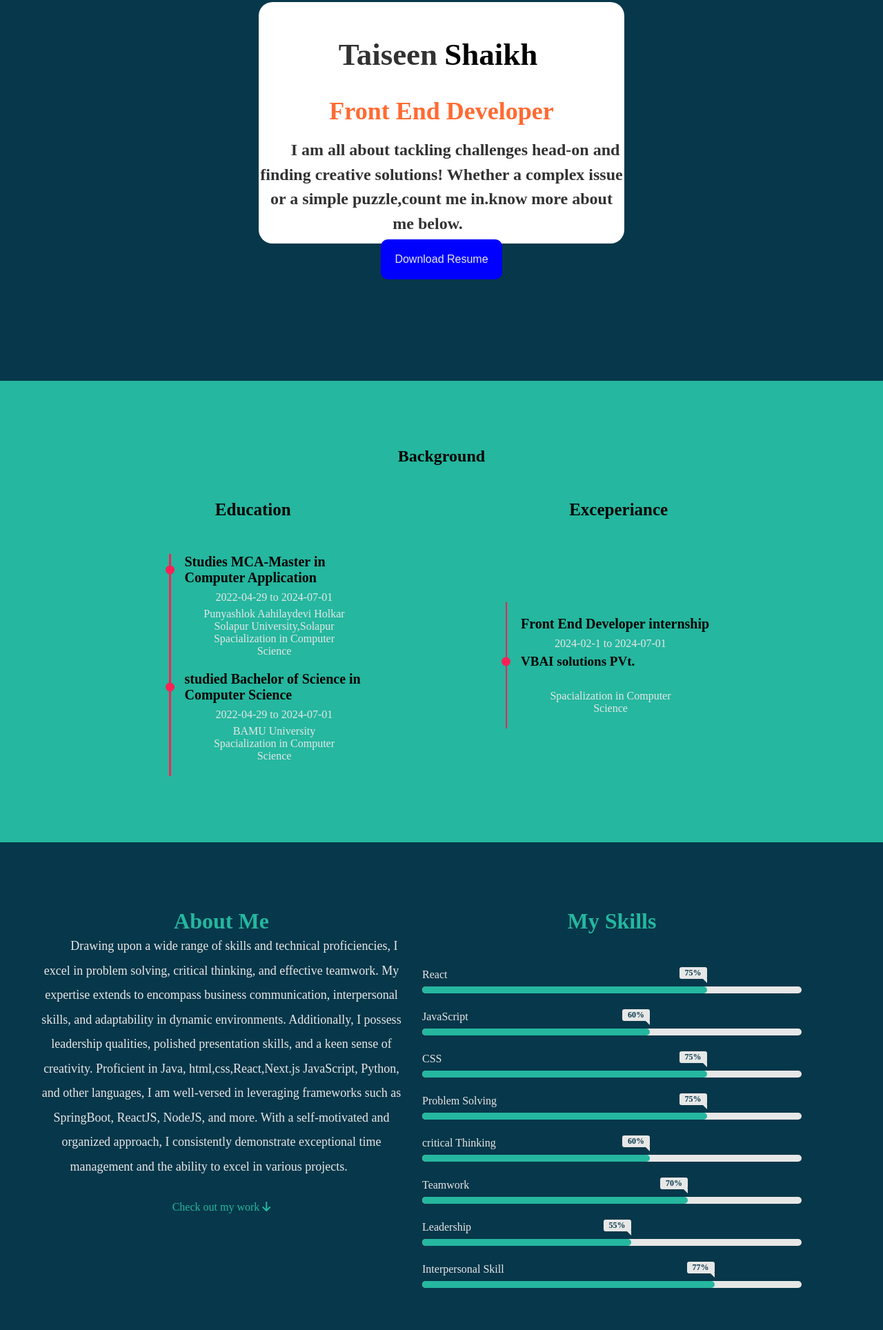
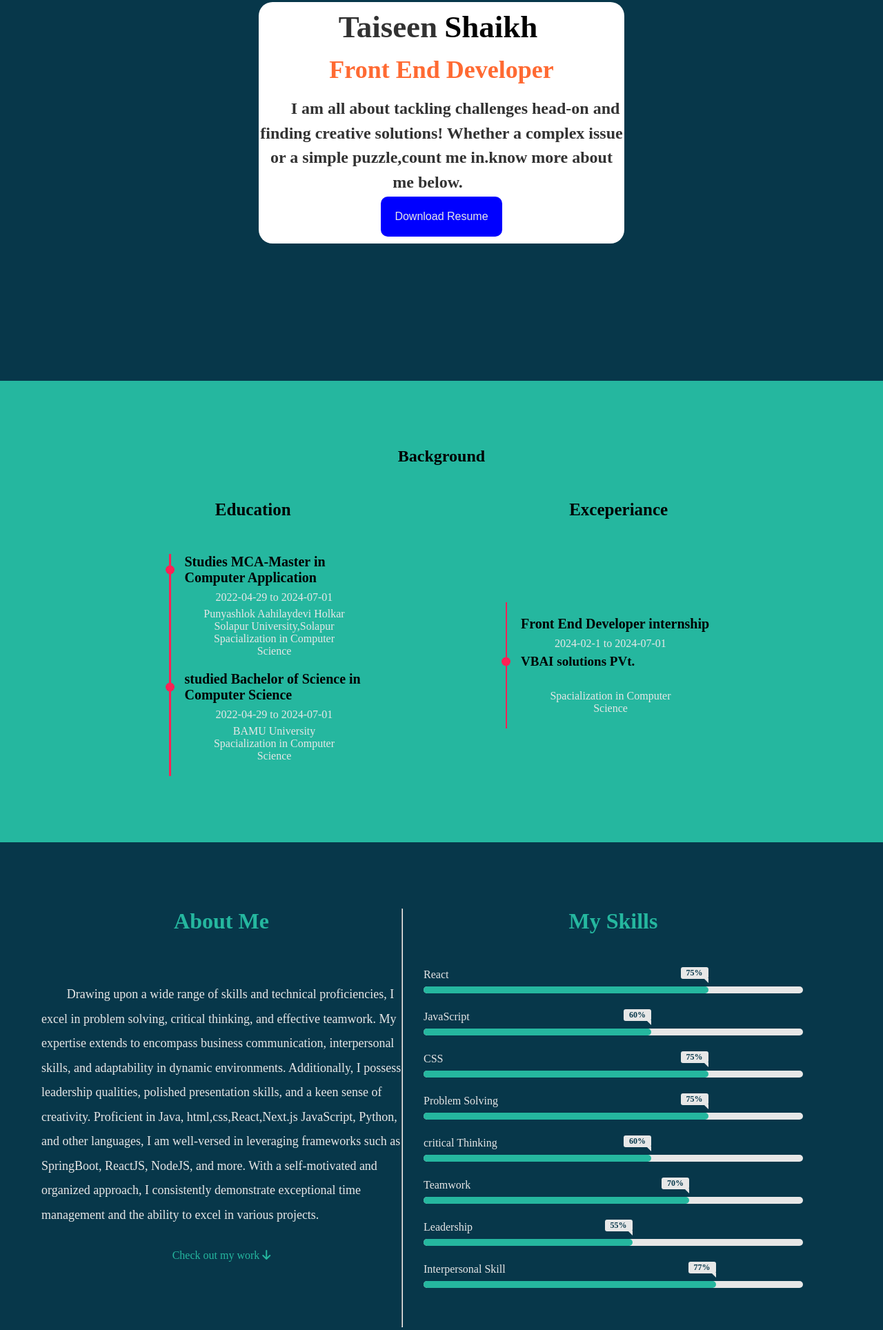
Before and after one commit to st23072000/taiseenshaikh.dev, a plain HTML site: page index.html in a window 1280 px wide. Shown: the part 248-2176 px from the top of the page at 69% size. Drawn offline with nearby package versions, Linux system fonts and the light colour scheme; a script that the page names is missing.

Commit message:
save changes

```diff
--- a/index.html
+++ b/index.html
@@ -30,15 +30,15 @@
     <div class="home-content" id="home-page">
         <div class="name">
             <div class="firstpage">
-                <h1><span class="Taiseen" style="margin-bottom: 35px; padding-top: 50px;">Taiseen</span><span class="shaikh">Shaikh</span></h1>
+                <h1><span class="Taiseen" style="margin-bottom: 15px; padding-top: 10px;">Taiseen</span><span class="shaikh">Shaikh</span></h1>
                 <span class="shaikhai" >Front End Developer</span>
                 <br><br>
-                <p style="padding-left: 40px;padding-right: 40px;margin-top: 30px; color: black; " class="aboutpara">I am all about tackling challenges head-on and
+                <p style="padding-left: 40px;padding-right: 40px;margin-top: 0px; color: black; " class="aboutpara">I am all about tackling challenges head-on and
                     finding creative solutions! Whether a complex issue or a simple puzzle,count me in.know more about me below.
                 </p>
               <br>
               <a href="https://drive.google.com/file/d/1-7Mira5J8GIrYo20ZhaZfG0_WTY7ILha/view">
-                <button  style="background-color: blue;margin-bottom: 5px;margin-top: 5px;
+                <button  style="background-color: blue;margin-top: 3px;
                 " >Download Resume</button>
                 </a>
             </div>
@@ -121,12 +121,12 @@
   <section class="about-me" id="about">
     <div class="container">
       <div class="about-content">
-        <div class="left-content">
+        <div class="right-content">
           <div>
-            <h1 class="about-heading">About Me</h1>
+            <h1 class="about-heading" style="margin-bottom: 70px;">About Me</h1>
           </div>
 
-          <p class="aboutpara" style="font-style: normal; font-size: 18px;">
+          <p class="aboutpara" style="font-style: normal; font-size: 18px; margin-top: 100px;">
             Drawing upon a wide range of skills and technical proficiencies,
             I excel in problem solving, critical thinking, and effective teamwork.
              My expertise extends to encompass business communication, interpersonal skills,
@@ -134,12 +134,15 @@
               polished presentation skills, and a keen sense of creativity. Proficient in Java, html,css,React,Next.js
               JavaScript, Python, and other languages, I am well-versed in leveraging frameworks such as SpringBoot, ReactJS, NodeJS, and more. With a self-motivated and organized approach, I consistently demonstrate exceptional time management and the ability to excel in various projects.
           </p>
+
           <div class="work-arrow">
             <p>
               <a href="#my-works">Check out my work <i class="fas fa-arrow-down"></i></a>
             </p>
           </div>
         </div>
+
+      <hr>
         <div class="skills">
           <div class="right-content">
             <div>
@@ -221,7 +224,7 @@
           </div>
         </div>
         <div class="proj">
-          <img src="assets/images/portfolio/password manager copy.png" alt="Profile Card" style="height: 290px;">
+          <img src="assets/images/portfolio/password manager copy.png" alt="Profile Card" style="height: auto;">
           <div class="proj-details">
             <i class="fab fa-react"></i>
             <i class="fab fa-css3-alt"></i>
@@ -245,7 +248,7 @@
 
 
         <div class="proj">
-          <img src="assets/images/portfolio/sorting2 copy.png" alt="Profile Card" style="height: 260px;" >
+          <img src="assets/images/portfolio/sorting2 copy.png" alt="Profile Card" style="height:auto;" >
           <div class="proj-details">
             <i class="fab fa-html5"></i>
             <i class="fab fa-css3-alt"></i>
```
Also changed, not shown: style.css (line endings or trailing spaces).
